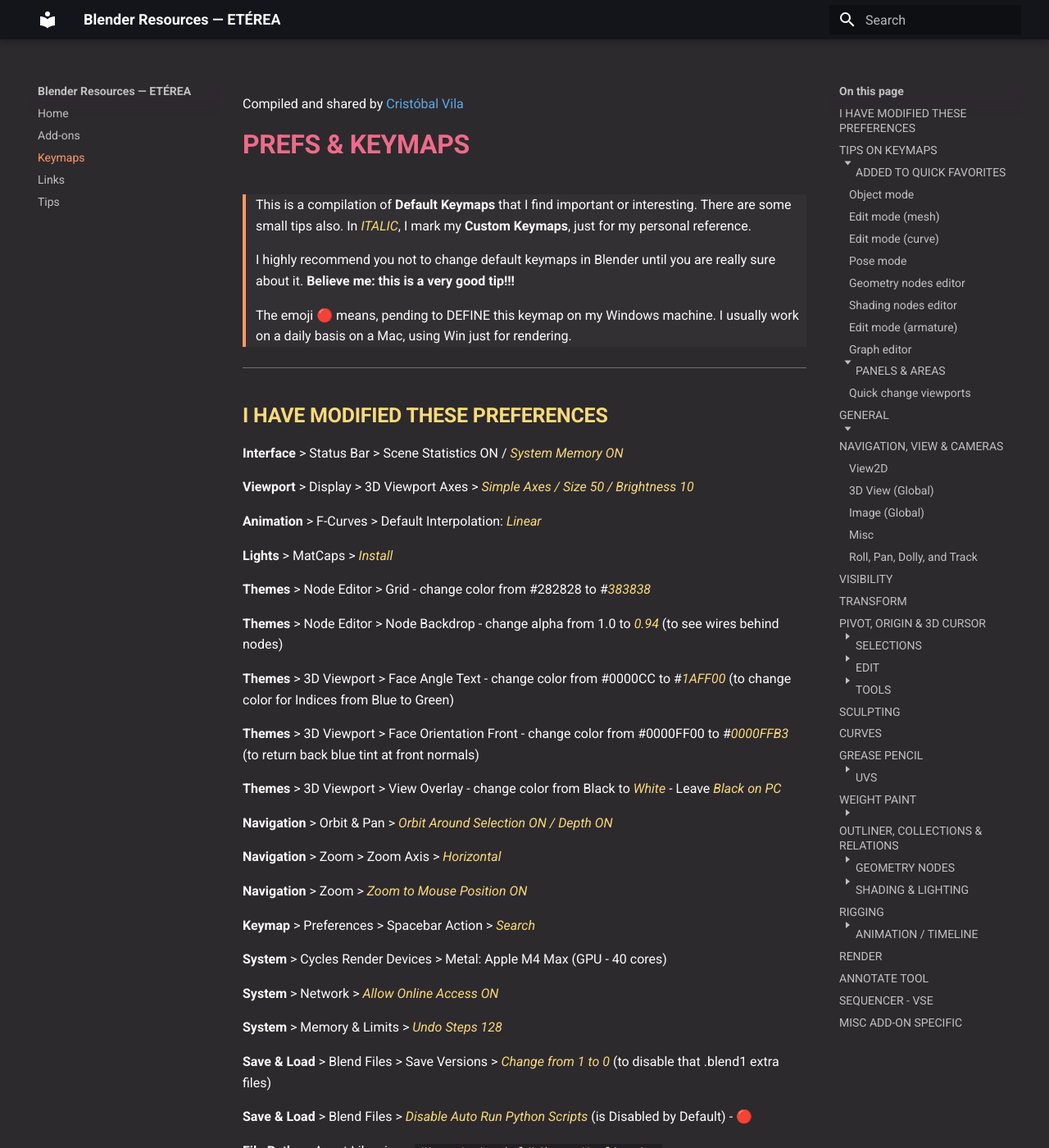
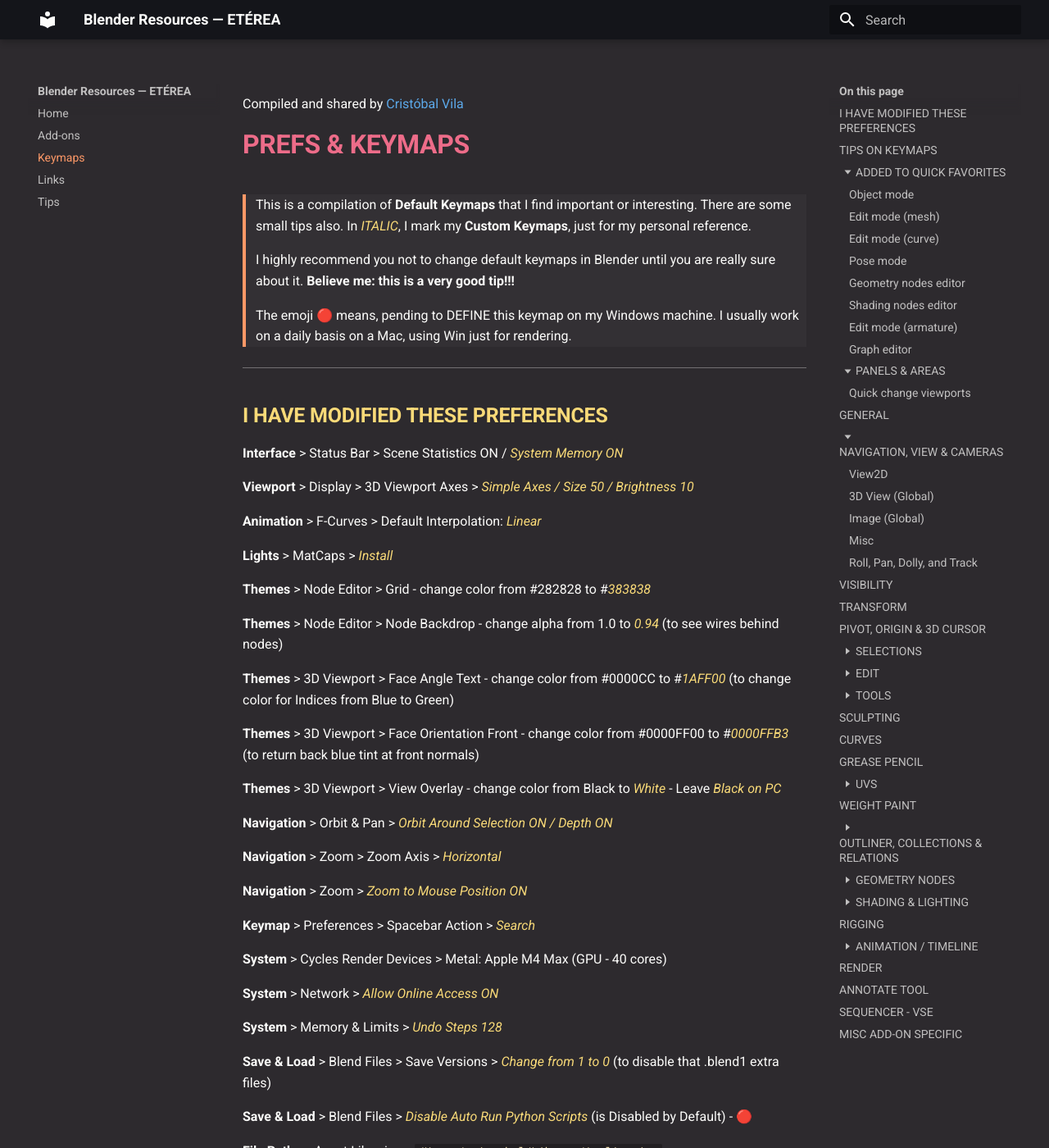
Before and after one commit to Eterea/blender, an MkDocs documentation site: the page built from docs/keymaps.md, in a window 1280 px wide and 1400 px high. Shown: the whole window at 82% size. Built offline with MkDocs 1.6.1 and Material for MkDocs 9.7.7, drawn with Linux system fonts in a browser that asks for light colours.

Commit message:
Fixes for the small arrows for better aligment

```diff
--- a/docs/javascripts/toc-collapse.js
+++ b/docs/javascripts/toc-collapse.js
@@ -24,6 +24,16 @@
       if (!nestedNav || !link) return;
 
       item.classList.add("md-nav__item--collapsible", "md-nav__item--collapsed");
+
+      // The link normally carries its own top spacing (margin-top) to
+      // separate it from the previous entry. Once the toggle becomes a
+      // sibling flex item next to it, that margin only pushes the link
+      // down — not the toggle — so the two drift out of alignment. Move
+      // that spacing onto the row itself, and zero it on the link, so
+      // both the toggle and the link start from the same baseline.
+      var linkMarginTop = window.getComputedStyle(link).marginTop;
+      item.style.marginTop = linkMarginTop;
+      link.style.marginTop = "0";
 
       var toggle = document.createElement("button");
       toggle.type = "button";
--- a/docs/stylesheets/extra.css
+++ b/docs/stylesheets/extra.css
@@ -122,7 +122,8 @@
   align-items: center;
   justify-content: center;
   width: 1rem;
-  margin-top: 0.15rem;
+  height: 1.3em;
+  margin: 0;
   padding: 0;
   border: 0;
   background: transparent;
```
